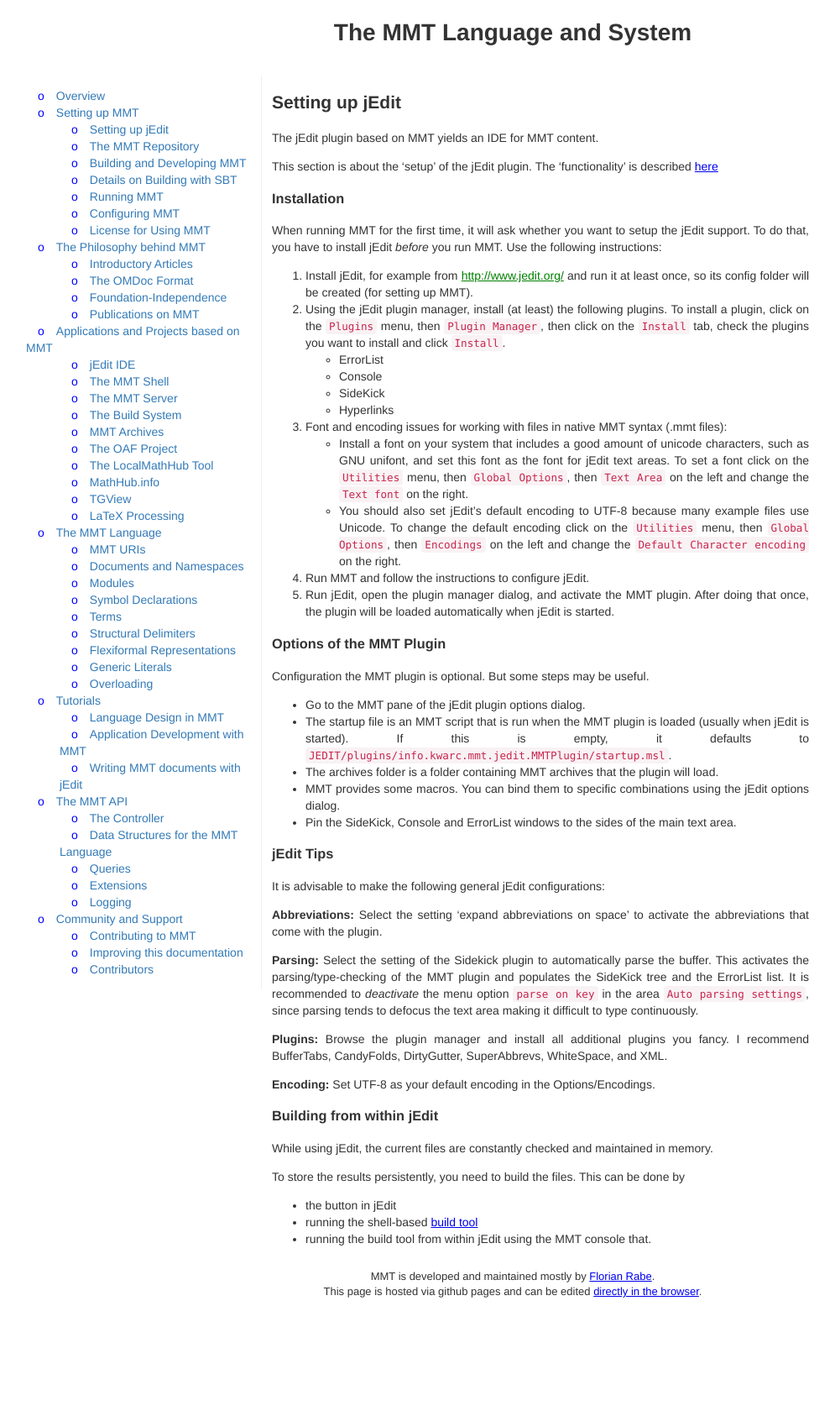
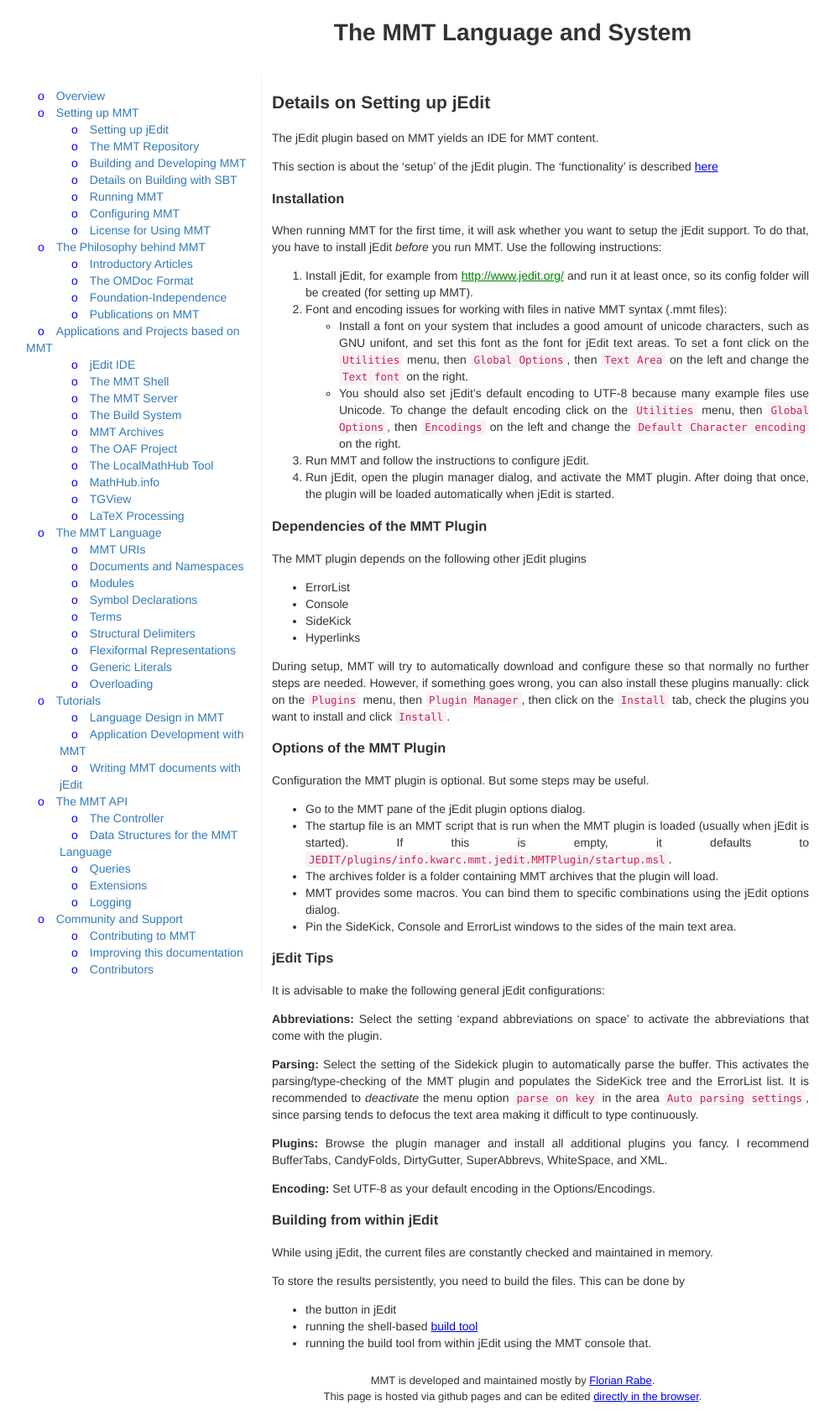
Before and after one commit to UniFormal/uniformal.github.io, a Jekyll site: the page built from doc/setup/jedit.md, in a window 1280 px wide. Shown: the whole page at 84% size, without its empty margins (29-1024 px from the left). Built offline with Jekyll 4.4.1, drawn with Linux system fonts in a browser that asks for light colours; before the commit the page ends 1556 px from its top, so only the background shows below that.

Commit message:
Update jedit.md

````diff
--- a/doc/setup/jedit.md
+++ b/doc/setup/jedit.md
@@ -1,6 +1,6 @@
 ---
 layout: doc
-title: Setting up jEdit
+title: Details on Setting up jEdit
 ---
 
 The jEdit plugin based on MMT yields an IDE for MMT content.
@@ -15,17 +15,23 @@
 Use the following instructions:
 
 1. Install jEdit, for example from [http://www.jedit.org/](http://www.jedit.org/) and run it at least once, so its config folder will be created (for setting up MMT).
-2. Using the jEdit plugin manager, install (at least) the following plugins. To install a plugin, click on the ```Plugins``` menu, then ```Plugin Manager```, then click on the ```Install``` tab, check the plugins you want to install and click ```Install```.
+2. Font and encoding issues for working with files in native MMT syntax (.mmt files):
+  * Install a font on your system that includes a good amount of unicode characters, such as GNU unifont, and set this font as the font for jEdit text areas. To set a font click on the ```Utilities``` menu, then ```Global Options```, then ```Text Area``` on the left and change the ```Text font``` on the right.
+  * You should also set jEdit's default encoding to UTF-8 because many example files use Unicode. To change the default encoding click on the ```Utilities``` menu, then ```Global Options```, then ```Encodings``` on the left and change the ```Default Character encoding``` on the right.
+3. Run MMT and follow the instructions to configure jEdit.
+4. Run jEdit, open the plugin manager dialog, and activate the MMT plugin.
+   After doing that once, the plugin will be loaded automatically when jEdit is started.
+
+### Dependencies of the MMT Plugin
+
+The MMT plugin depends on the following other jEdit plugins
   * ErrorList
   * Console
   * SideKick
   * Hyperlinks
-3. Font and encoding issues for working with files in native MMT syntax (.mmt files):
-  * Install a font on your system that includes a good amount of unicode characters, such as GNU unifont, and set this font as the font for jEdit text areas. To set a font click on the ```Utilities``` menu, then ```Global Options```, then ```Text Area``` on the left and change the ```Text font``` on the right.
-  * You should also set jEdit's default encoding to UTF-8 because many example files use Unicode. To change the default encoding click on the ```Utilities``` menu, then ```Global Options```, then ```Encodings``` on the left and change the ```Default Character encoding``` on the right.
-4. Run MMT and follow the instructions to configure jEdit.
-5. Run jEdit, open the plugin manager dialog, and activate the MMT plugin.
-   After doing that once, the plugin will be loaded automatically when jEdit is started.
+
+During setup, MMT will try to automatically download and configure these so that normally no further steps are needed.
+However, if something goes wrong, you can also install these plugins manually: click on the ```Plugins``` menu, then ```Plugin Manager```, then click on the ```Install``` tab, check the plugins you want to install and click ```Install```.
 
 <!--
 ### Updating
````
